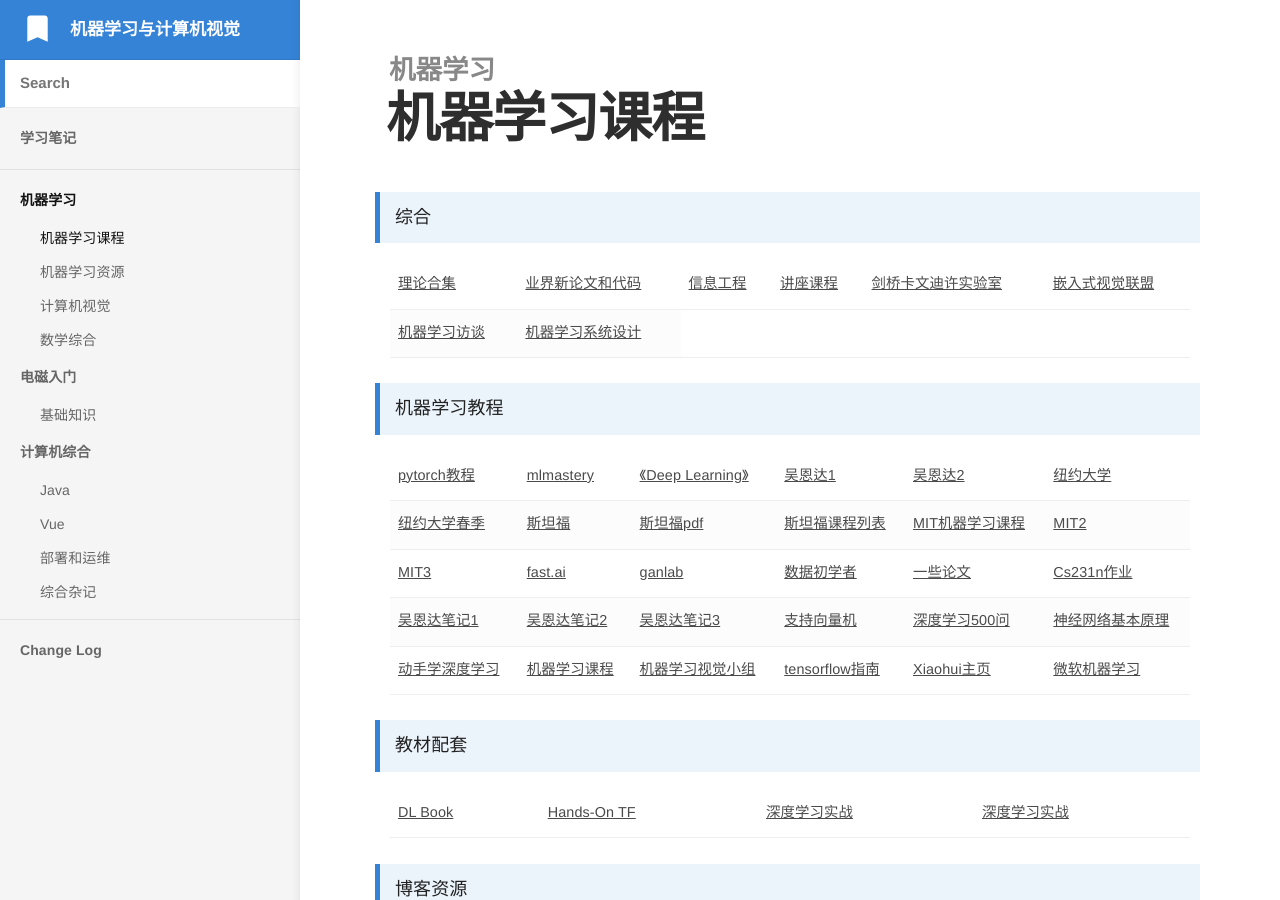
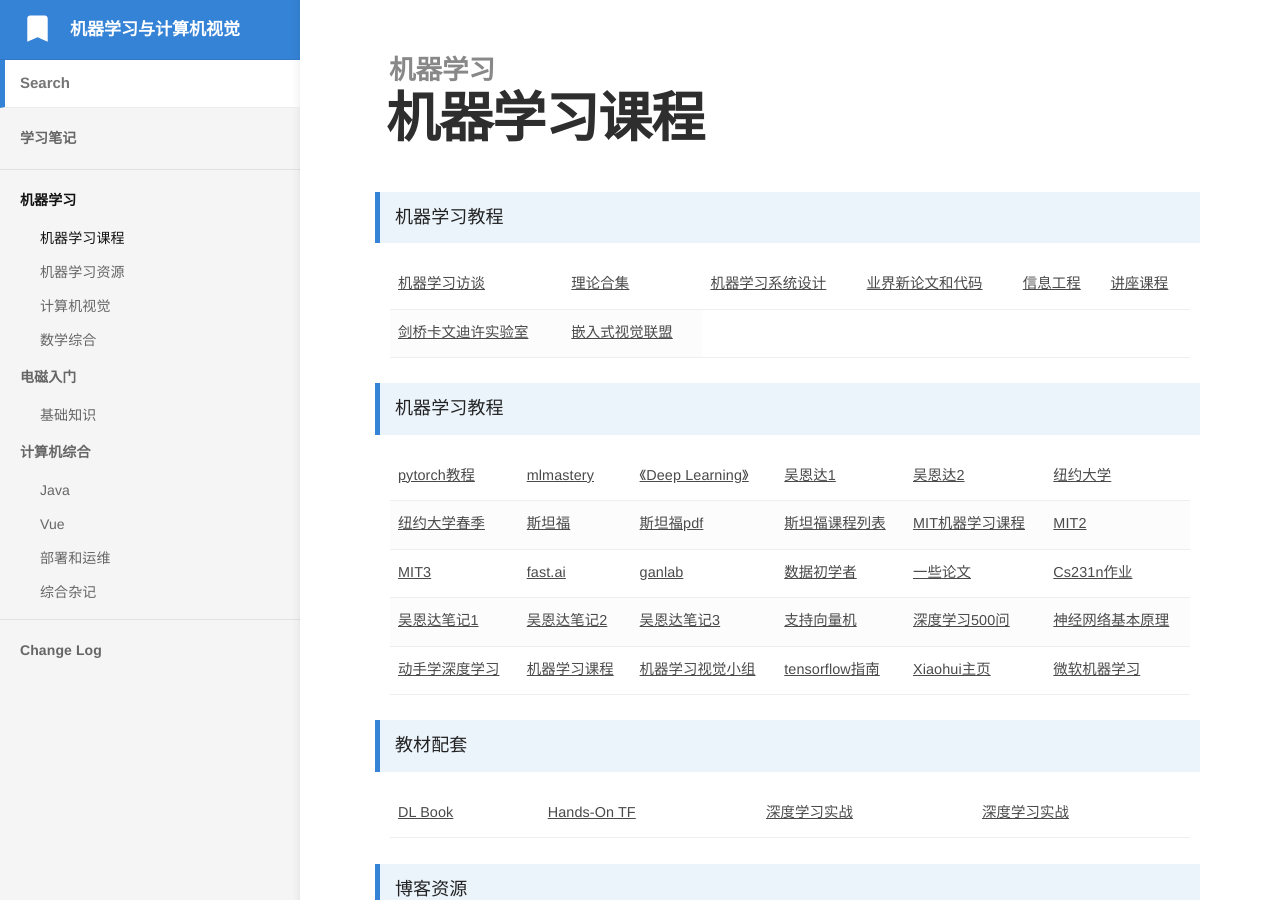
Before and after one commit to bashendixie/Machine_Learning_Notes, a Jekyll site: the page built from _docs/1、机器学习/机器学习课程.md, in a window 1280 px wide and 900 px high. Built offline with Jekyll 4.4.1, drawn with Linux system fonts in a browser that asks for light colours; some web fonts are replaced.

Commit message:
no message

```diff
--- a/_docs/1、机器学习/机器学习课程.md
+++ b/_docs/1、机器学习/机器学习课程.md
@@ -4,12 +4,18 @@ category: 机器学习
 order: 1
 ---
 
-> 综合
+> 机器学习教程
 <table width="1033" style="font-size: 0.8em;">
 	<tbody>
 		<tr>
 			<td>
+				<a href="https://huyenchip.com/ml-interviews-book/?q=" target="_blank">机器学习访谈</a>
+			</td>
+			<td>
 				<a href="https://paperswithcode.com/methods" target="_blank">理论合集</a>
+			</td>
+			<td>
+				<a href="https://stanford-cs329s.github.io/" target="_blank">机器学习系统设计</a>
 			</td>
 			<td>
 				<a href="https://paperswithcode.com/" target="_blank">业界新论文和代码</a>
@@ -20,19 +26,13 @@ order: 1
 			<td>
 				<a href="https://www.robots.ox.ac.uk/~az/lectures/" target="_blank">讲座课程</a>
 			</td>
+		</tr>
+		<tr>
 			<td>
 				<a href="https://www.inference.org.uk/is/" target="_blank">剑桥卡文迪许实验室</a>
 			</td>
 			<td>
 				<a href="https://www.edge-ai-vision.com/" target="_blank">嵌入式视觉联盟</a>
-			</td>
-		</tr>
-		<tr>
-			<td>
-				<a href="https://huyenchip.com/ml-interviews-book/?q=" target="_blank">机器学习访谈</a>
-			</td>
-			<td>
-				<a href="https://stanford-cs329s.github.io/" target="_blank">机器学习系统设计</a>
 			</td>
 		</tr>
 	</tbody>
```
